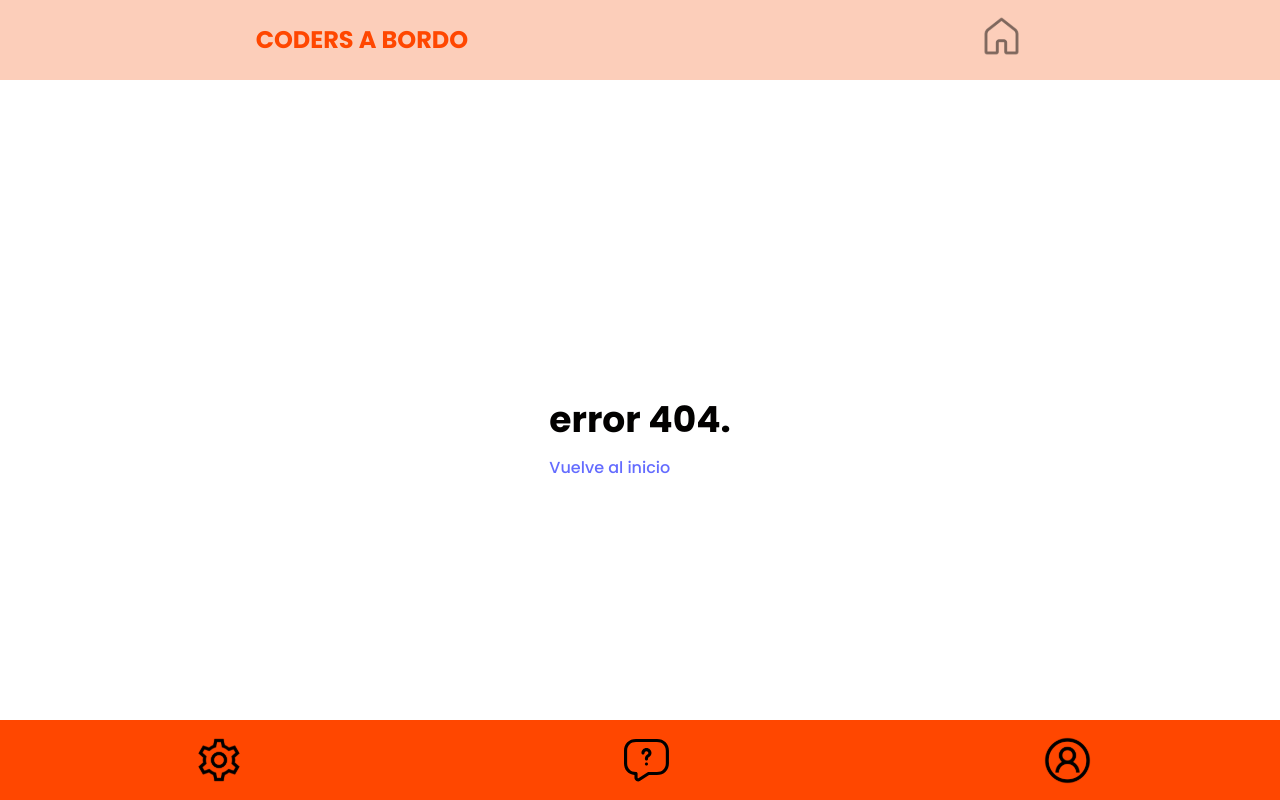
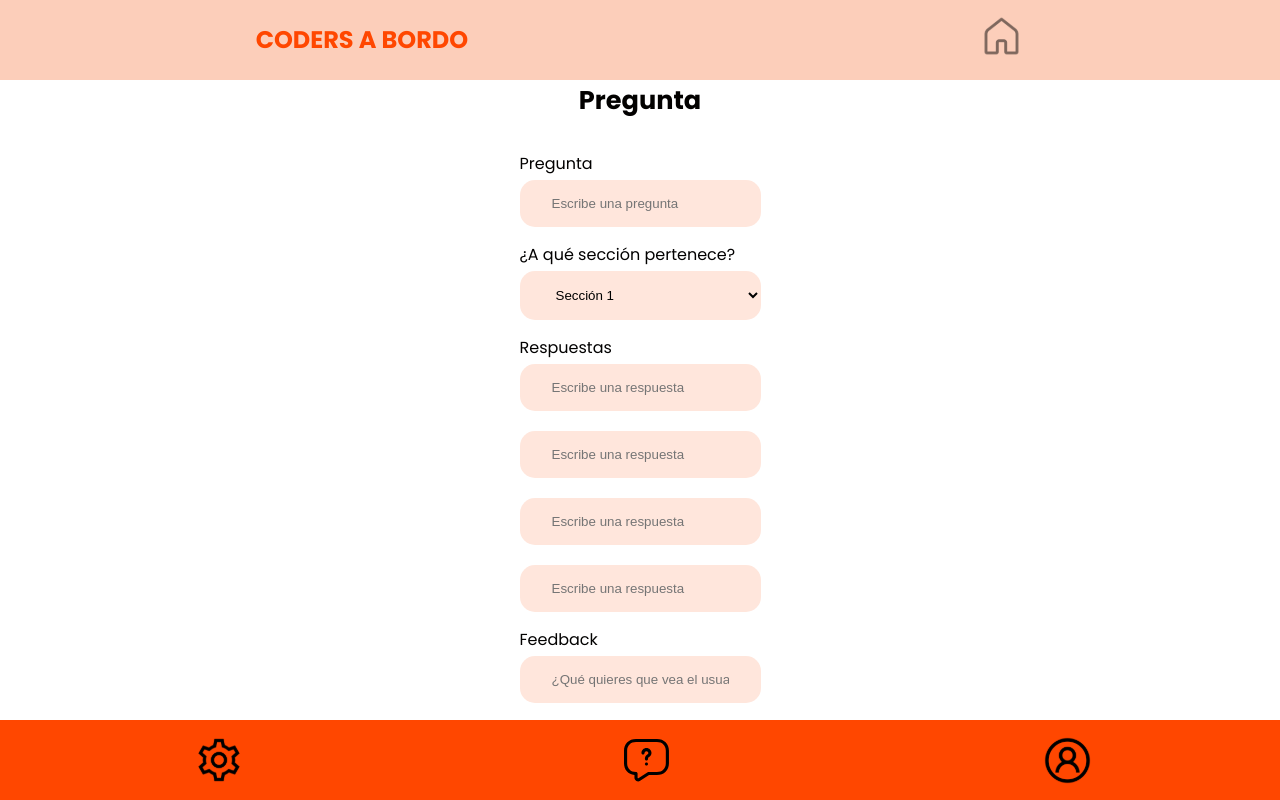
Before and after one commit to stranger-strings-team/front-codersabordo, a React (Vite) app: page /admin/question/post in a window 1280 px wide. Before the commit this address had no page. Built offline with nearby package versions, Linux system fonts and the light colour scheme.

Commit message:
post question form

```diff
--- a/src/Routes.tsx
+++ b/src/Routes.tsx
@@ -14,6 +14,7 @@ import CompletedSection from './pages/CompletedSection/CompletedSection';
 import Register from './pages/RegisterPage/Register';
 import OpenQuestion from './pages/OpenQuestion/OpenQuestion';
 import Roadmap from './pages/Roadmap/Roadmap';
+import PostQuestionForm from "./pages/PostQuestion/PostQuestionForm";
 
 
 const CreateRoutes = () => (
@@ -31,6 +32,7 @@ const CreateRoutes = () => (
         <Route path="/final" element={<Final/>}/>
         <Route path="/login" element={<Login/>}/>
         <Route path="/roadmap" element={<Roadmap />}/>
+        <Route path="/admin/question/post" element={<PostQuestionForm />}/>
         <Route path="*" element={<NoMatch />} />
       </Route>
     </Routes>
--- /dev/null
+++ b/src/api/questions.api.tsx
@@ -0,0 +1,4 @@
+import axios from "axios"
+import { RecipeType } from "../Onboarding/Onboarding"
+
+const baseQuestionUrl = "http://127.0.0.1:4000/api/question"
--- a/src/pages/Onboarding/Onboarding.tsx
+++ b/src/pages/Onboarding/Onboarding.tsx
@@ -11,7 +11,7 @@ import { getColor } from './Onboarding.style'
 
 type Props = {};
 
-type QuestionsType = {_id: string, question:string, answer:[{text:string, isCorrect:boolean}], type:string, section:string, feedbackCorrect:string, feedbackIncorrect:string}
+export type QuestionsType = {_id: string, question:string, answer:[{text:string, isCorrect:boolean}], type:string, section:string, feedbackCorrect:string, feedbackIncorrect:string}
 
 function Onboarding (props: Props) {
 
--- /dev/null
+++ b/src/pages/PostQuestion/PostQuestionForm.tsx
@@ -0,0 +1,89 @@
+import { useEffect, useState } from 'react'
+import { RecipeType } from "../Onboarding/Onboarding"
+import "./style.css"
+
+const PostQuestionForm = () => {
+
+	const [question, setQuestion] = useState()
+
+	const handleInput = () => {
+
+	}
+
+	return (
+		<div className='postquestionform'>
+			<h3>Pregunta</h3>
+			<form>
+				<label>
+					Pregunta
+					<input
+						type="text"
+						name="questionquestion"
+						placeholder="Escribe una pregunta"
+						autoComplete="off"
+						onChange={handleInput}
+						required
+					/>
+				</label>
+				<label>
+					¿A qué sección pertenece?
+					<select>
+						<optgroup>
+							<option>Sección 1</option>
+							<option>Sección 2</option>
+							<option>Sección 3</option>
+						</optgroup>
+					</select>
+				</label>
+				<label>
+					Respuestas
+					<input
+						type="text"
+						name="questionanswer1"
+						placeholder="Escribe una respuesta"
+						autoComplete="off"
+						onChange={handleInput}
+						required
+					/>
+					<input
+						type="text"
+						name="questionanswer1"
+						placeholder="Escribe una respuesta"
+						autoComplete="off"
+						onChange={handleInput}
+						required
+					/>
+					<input
+						type="text"
+						name="questionanswer1"
+						placeholder="Escribe una respuesta"
+						autoComplete="off"
+						onChange={handleInput}
+						required
+					/>
+					<input
+						type="text"
+						name="questionanswer1"
+						placeholder="Escribe una respuesta"
+						autoComplete="off"
+						onChange={handleInput}
+						required
+					/>
+				</label>
+				<label>
+					Feedback
+					<input
+						type="text"
+						name="questionquestion"
+						placeholder="¿Qué quieres que vea el usuario cuando responda correctamente?"
+						autoComplete="off"
+						onChange={handleInput}
+						required
+					/>
+				</label>
+			</form>
+		</div>
+  )
+}
+
+export default PostQuestionForm
--- /dev/null
+++ b/src/pages/PostQuestion/style.css
@@ -0,0 +1,35 @@
+.postquestionform{
+	display: flex;
+	flex-direction: column;
+	margin: 0 0 5rem 0;
+}
+
+.postquestionform form{
+	display: flex;
+	flex-direction: column;
+}
+
+.postquestionform form label{
+	display: flex;
+	flex-direction: column;
+	margin: 0 0 0 0;
+}
+
+.postquestionform form label input{
+	background-color: #FFE6DC;
+	color: black;
+	padding: 1rem 2rem;
+	margin: .25rem 0 1rem 0;
+	border: none;
+	border-radius: 15px;
+}
+
+.postquestionform form label select{
+	width: 100%;
+	background-color: #FFE6DC;
+	color: black;
+	padding: 1rem 2rem;
+	margin: .25rem 0 1rem 0;
+	border: none;
+	border-radius: 15px;
+}
```
